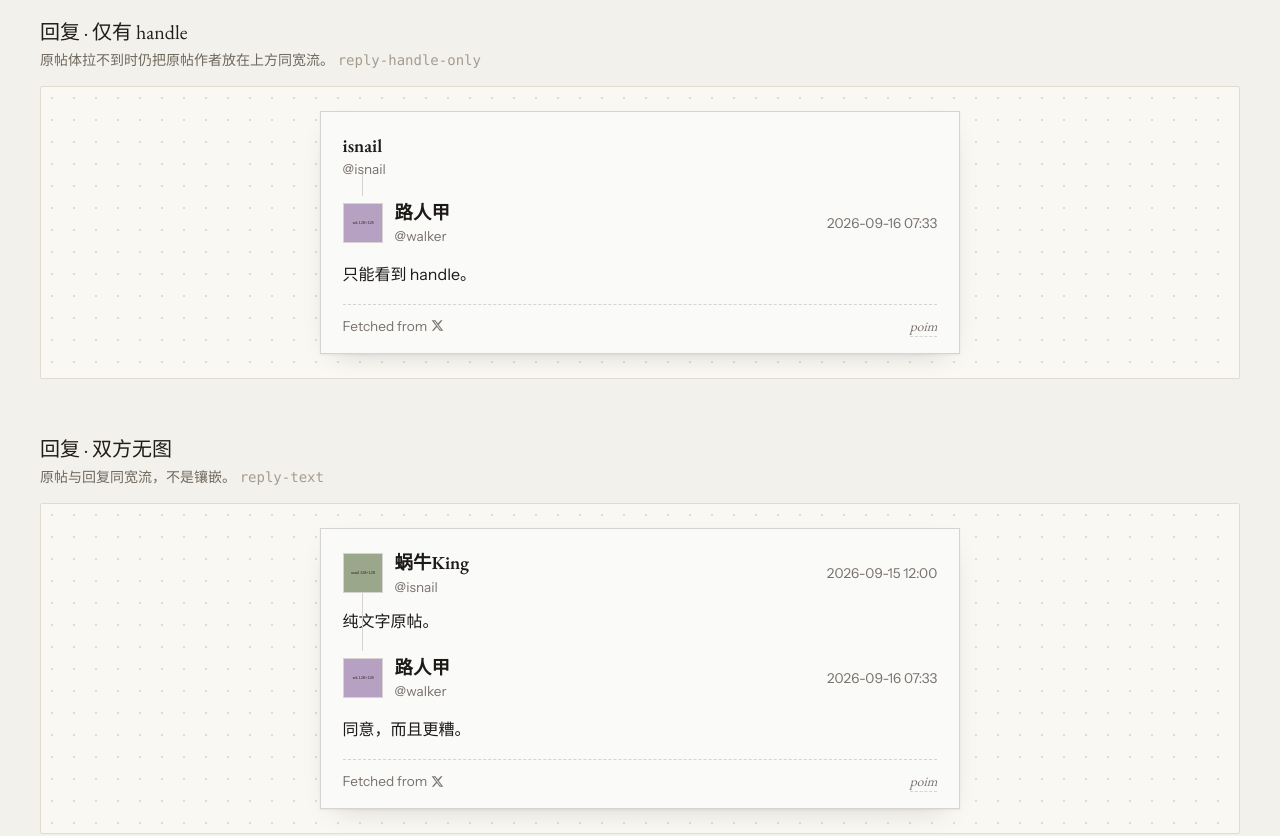
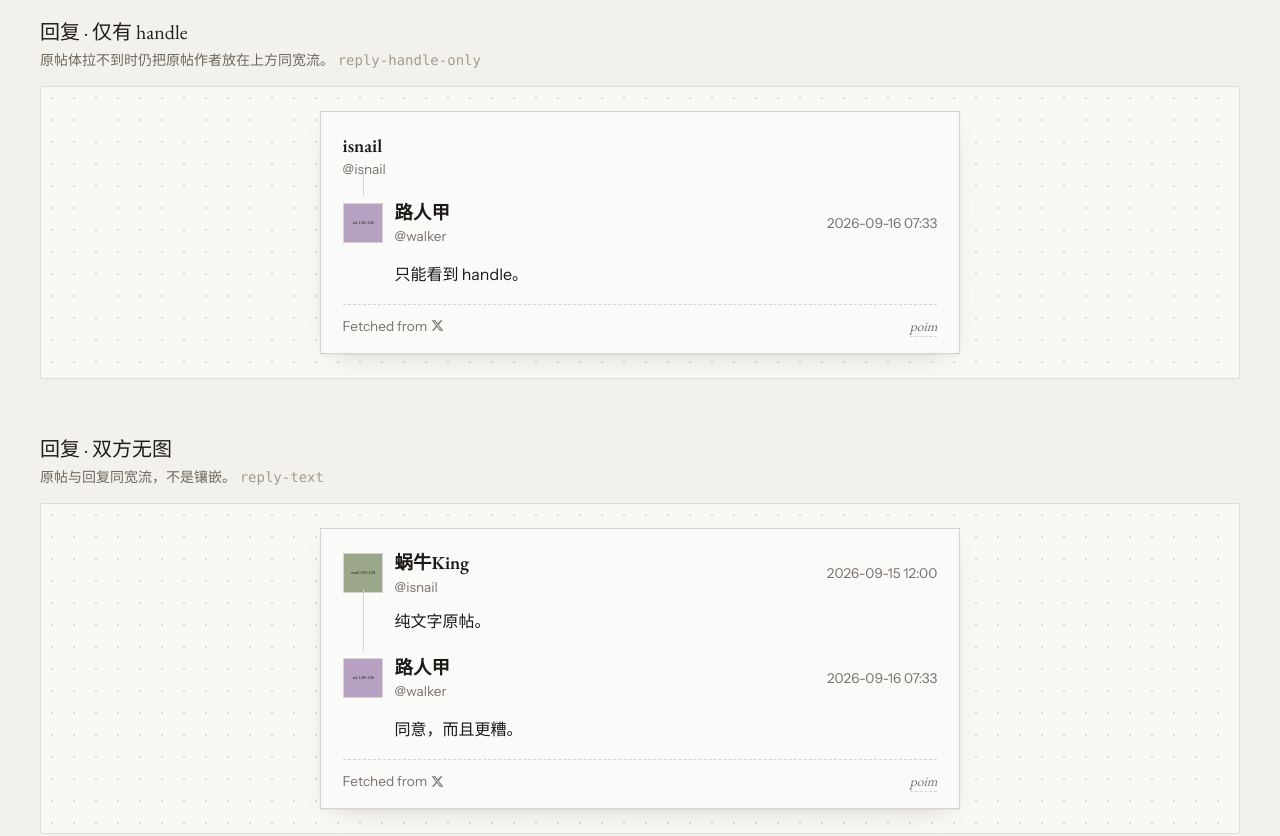
Before and after one commit to 0froq/poim, a Nuxt app: page /cases in a window 1280 px wide. Shown: the part 5280-6116 px from the top of the page. Built offline with nearby package versions, Linux system fonts and the light colour scheme.

Commit message:
fix(card): 回复连线改走头像列，正文收到名字列
长文会和从头像落下的竖线重叠。原帖/回复的文本与媒体左移到头像右侧，线只留在头像中线。

```diff
--- a/app/assets/css/card/tokens.css
+++ b/app/assets/css/card/tokens.css
@@ -138,7 +138,7 @@
   object-fit: cover;
 }
 
-/* 回复：同宽流。左侧从原帖头像落到当前回复。 */
+/* 回复：同宽流。线只走头像列（2.5rem 头像的中线），正文/媒体收到名字列。 */
 .poim-flow {
   position: relative;
   padding-bottom: 1rem;
@@ -147,11 +147,18 @@
 .poim-flow::after {
   content: '';
   position: absolute;
-  left: 1.2rem;
-  top: 2.65rem;
+  left: 1.25rem;
+  top: 2.5rem;
   bottom: 0;
   width: 1px;
   background: var(--poim-line);
+  pointer-events: none;
+}
+.poim-flow .poim-text,
+.poim-flow .poim-media,
+.poim-card:has(> .poim-flow:not([hidden])) > .poim-text,
+.poim-card:has(> .poim-flow:not([hidden])) > .poim-media {
+  margin-left: 3.25rem;
 }
 .poim-flow .poim-text,
 .poim-flow .poim-media {
```
Also changed, not shown: 1 other file (tests, documents, lock files or other folders).
